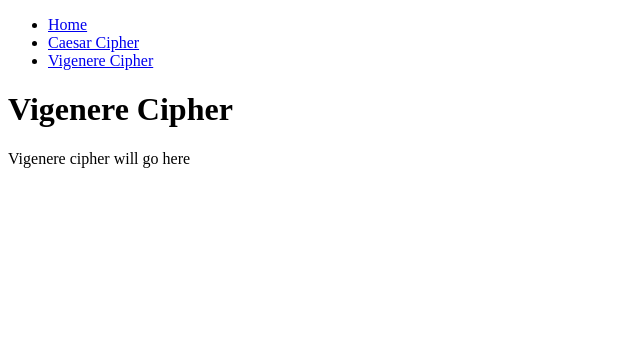
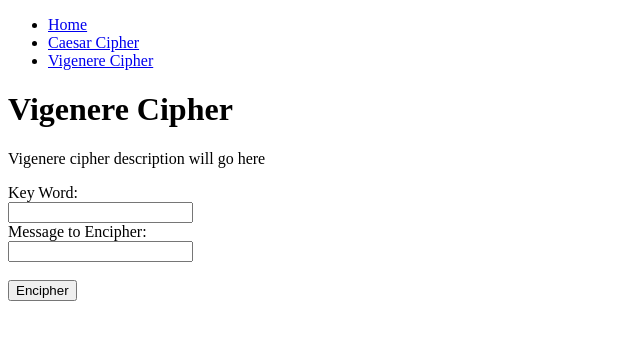
Before and after one commit to ANoska/cryptography-independent-study, a Flask app: page /vigenere in a window 1280 px wide. Shown: the top 340 px of the page, without its empty margins (0-640 px from the left). Run offline with Flask 2, Linux system fonts and the light colour scheme.

Commit message:
feat: Add first iteration of working Vigenere cipher script and page

```diff
--- a/src/app.py
+++ b/src/app.py
@@ -1,5 +1,6 @@
 import os
 import caesar_cipher
+import vigenere_cipher
 from flask import Flask, render_template, send_from_directory, request
 
 app = Flask(__name__)
@@ -24,9 +25,14 @@ def caesar():
         return render_template("caesar.html")
 
 
-@app.route("/vigenere")
+@app.route("/vigenere", methods=["GET", "POST"])
 def vigenere():
-    return render_template("vigenere.html")
+    if request.method == "POST":
+        return render_template("vigenere.html",
+                               encipher=vigenere_cipher.vigenere_encipher(request.form["key"], request.form["message"]))
+
+    else:
+        return render_template("vigenere.html")
 
 
 if __name__ == "__main__":
--- a/src/templates/vigenere.html
+++ b/src/templates/vigenere.html
@@ -7,5 +7,17 @@ Vigenere Cipher
 <!-- Replacement for Content -->
 {% block content %}
 <h1>Vigenere Cipher</h1>
-<p>Vigenere cipher will go here</p>
+<p>Vigenere cipher description will go here</p>
+<form action="{{url_for('vigenere')}}" method="POST">
+    Key Word:<br>
+    <input type="text" name="key">
+    <br>
+    Message to Encipher:<br>
+    <input type="text" name="message">
+    <br><br>
+    <input type="submit" value="Encipher">
+</form>
+{% if encipher %}
+<h2>Your enciphered message: {{ encipher }}</h2>
+{% endif %}
 {% endblock %}
```
Also changed, not shown: src/vigenere_cipher.py (added, +24 -0 lines).
